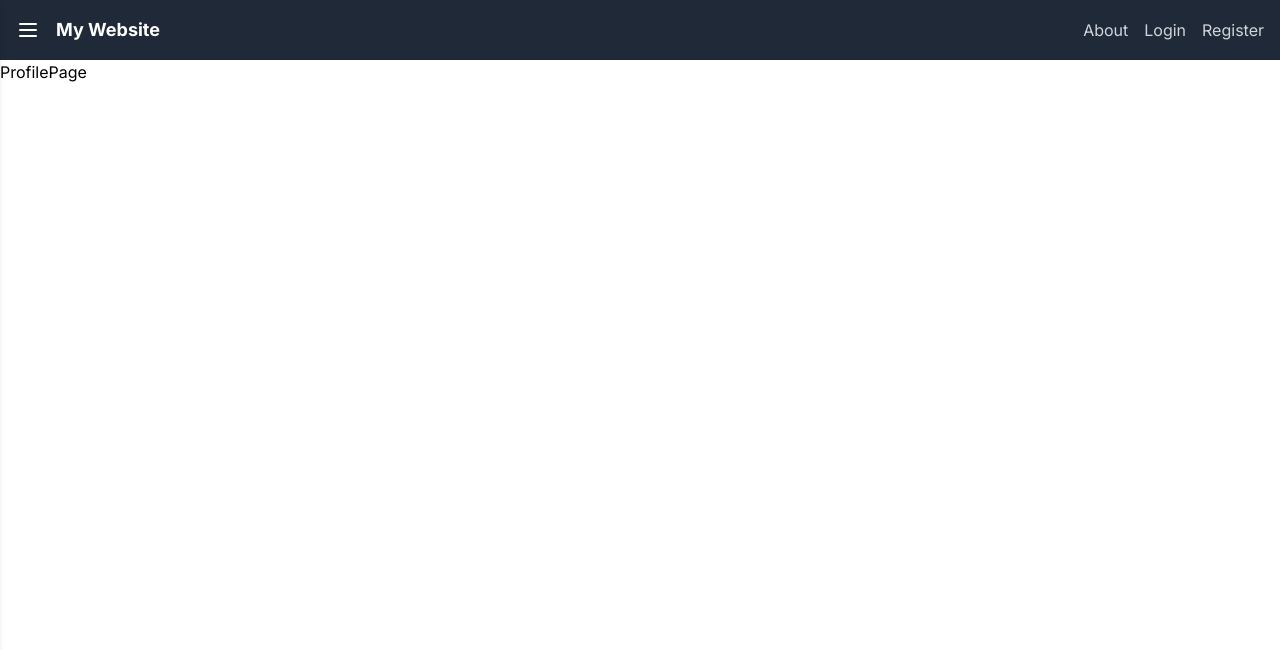
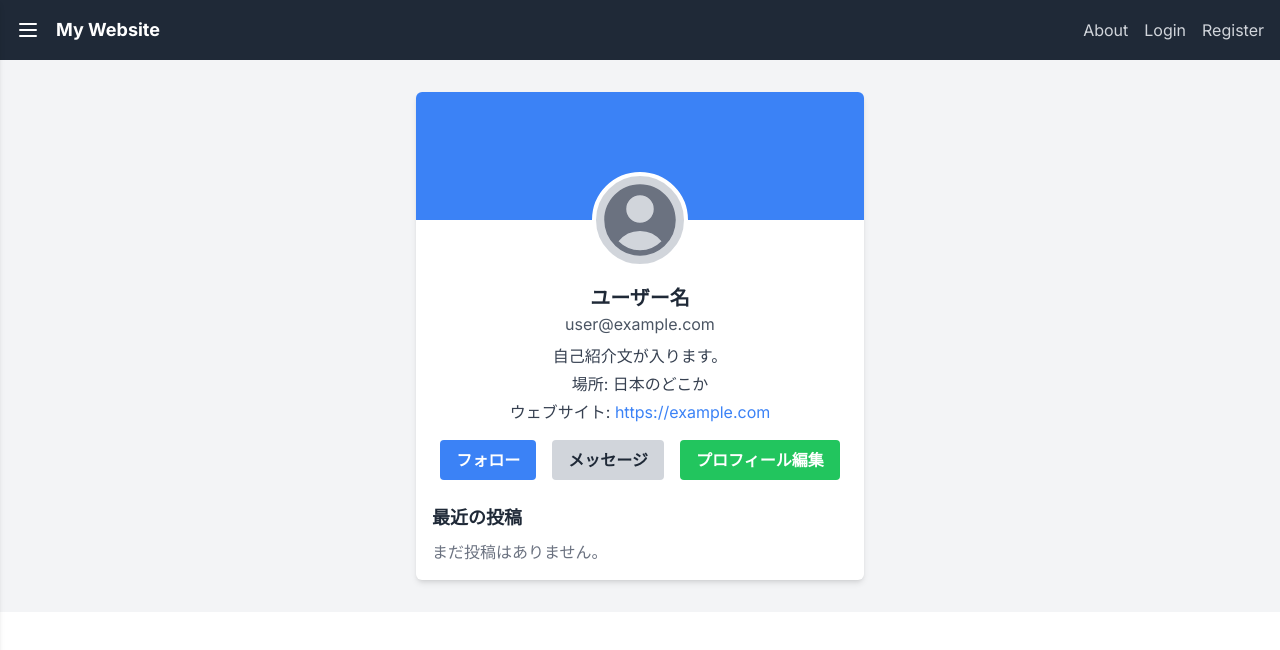
Before and after one commit to ajdjaiuoapooiad/rails-next-port3-frontend, a Next.js app: page /users/profile/1 in a window 1280 px wide. Shown: the top 650 px of the page. Built offline with nearby package versions, Linux system fonts and the light colour scheme.

Commit message:
profilePage　追加

```diff
--- a/src/app/users/profile/[id]/page.tsx
+++ b/src/app/users/profile/[id]/page.tsx
@@ -1,9 +1,81 @@
-import React from 'react'
+// pages/profile.tsx
+'use client';
 
-const ProfilePage = () => {
-  return (
-    <div>ProfilePage</div>
-  )
+import React from 'react';
+import { UserCircleIcon } from '@heroicons/react/24/solid';
+
+interface UserProfile {
+  id: number;
+  username: string;
+  email: string;
+  // その他のプロフィール情報
+  bio?: string;
+  location?: string;
+  website?: string;
 }
 
-export default ProfilePage
+const ProfilePage: React.FC = () => {
+  // ここでユーザーのプロフィール情報を取得する処理を記述します
+  // 例: state で管理、useEffect で API からフェッチなど
+  const userProfile: UserProfile = {
+    id: 1, // 仮のユーザーID
+    username: 'ユーザー名',
+    email: 'user@example.com',
+    bio: '自己紹介文が入ります。',
+    location: '日本のどこか',
+    website: 'https://example.com',
+  };
+
+  return (
+    <div className="bg-gray-100 py-8">
+      <div className="max-w-md mx-auto bg-white shadow-md rounded-md overflow-hidden">
+        {/* プロフィールヘッダー */}
+        <div className="bg-blue-500 h-32 relative">
+          {/* 背景画像などを配置しても良い */}
+        </div>
+        <div className="px-4 py-4">
+          {/* アバター */}
+          <div className="-mt-16 relative">
+            <UserCircleIcon className="mx-auto h-24 w-24 rounded-full border-4 border-white bg-gray-300 text-gray-500" />
+          </div>
+
+          {/* ユーザー情報 */}
+          <div className="text-center mt-4">
+            <h2 className="text-xl font-semibold text-gray-800">{userProfile.username}</h2>
+            <p className="text-gray-600">{userProfile.email}</p>
+            {userProfile.bio && <p className="text-gray-700 mt-2">{userProfile.bio}</p>}
+            {userProfile.location && <p className="text-gray-700 mt-1">場所: {userProfile.location}</p>}
+            {userProfile.website && (
+              <p className="text-gray-700 mt-1">
+                ウェブサイト: <a href={userProfile.website} target="_blank" rel="noopener noreferrer" className="text-blue-500 hover:underline">{userProfile.website}</a>
+              </p>
+            )}
+          </div>
+
+          {/* アクションボタンなど (必要に応じて) */}
+          <div className="mt-4 flex justify-center space-x-4">
+            <button className="bg-blue-500 hover:bg-blue-700 text-white font-bold py-2 px-4 rounded focus:outline-none focus:shadow-outline">
+              フォロー
+            </button>
+            <button className="bg-gray-300 hover:bg-gray-400 text-gray-800 font-bold py-2 px-4 rounded focus:outline-none focus:shadow-outline">
+              メッセージ
+            </button>
+            {/* 編集ボタンなど */}
+            <button className="bg-green-500 hover:bg-green-700 text-white font-bold py-2 px-4 rounded focus:outline-none focus:shadow-outline">
+              プロフィール編集
+            </button>
+          </div>
+
+          {/* その他のユーザーコンテンツ (投稿一覧など) を表示するエリア */}
+          <div className="mt-6">
+            <h3 className="text-lg font-semibold text-gray-800 mb-2">最近の投稿</h3>
+            {/* ここに投稿リストなどのコンポーネントを配置 */}
+            <p className="text-gray-500">まだ投稿はありません。</p>
+          </div>
+        </div>
+      </div>
+    </div>
+  );
+};
+
+export default ProfilePage;
```
